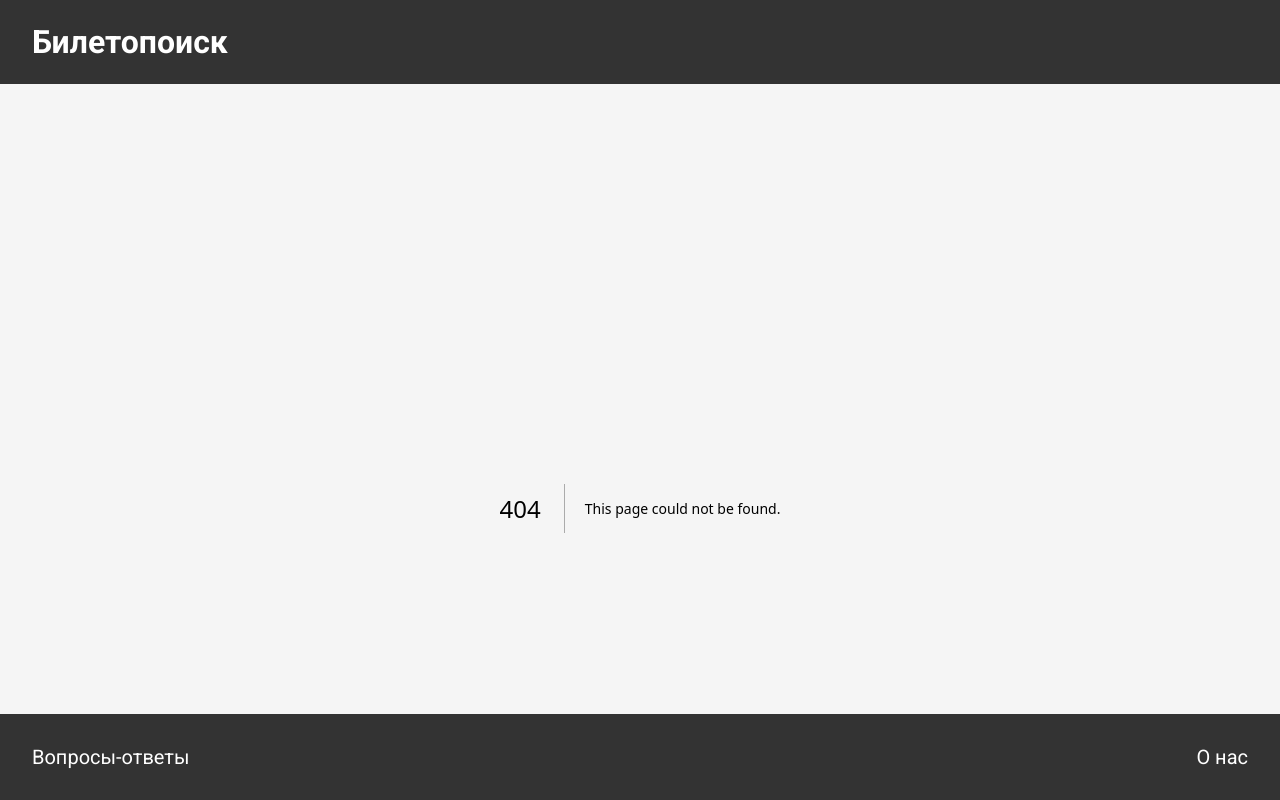
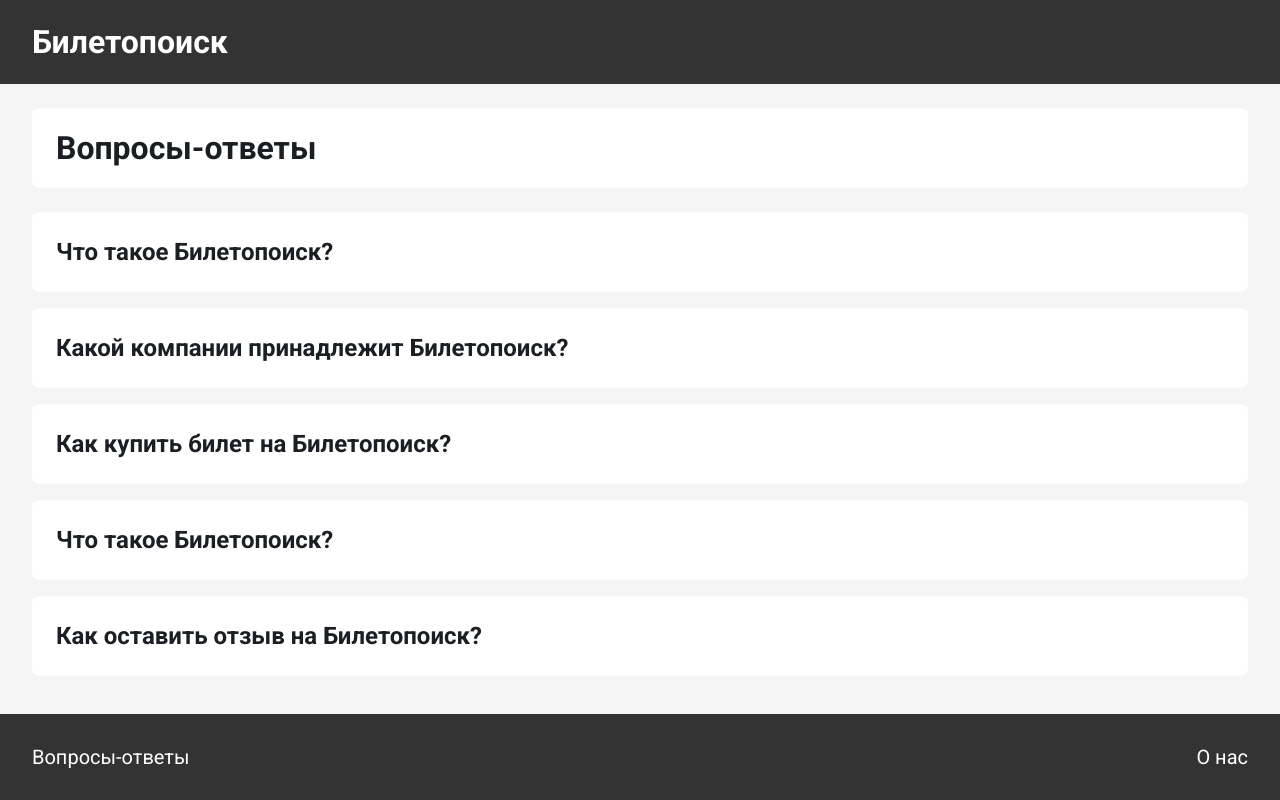
Before and after one commit to Anakharsis9/hw-biletpoisk, a Next.js app: page /qa in a window 1280 px wide. Before the commit this address had no page. Built offline with nearby package versions, Linux system fonts and the light colour scheme.

Commit message:
add accordion

```diff
--- /dev/null
+++ b/src/app/qa/page.tsx
@@ -0,0 +1,38 @@
+import { Accordion } from "@/components/Base/Accordion";
+import style from "./style.module.scss";
+
+const qas = [
+  {
+    q: "Что такое Билетопоиск?",
+    a: "Мы — крупнейший сервис о кино в рунете. На нем вы сможете посмотреть фильмы и сериалы, купить билеты в кино, узнать рейтинги популярных видео и интересные факты, поставить фильмам оценки, написать рецензии и дополнить описание фильмов."
+  },
+  {
+    q: "Какой компании принадлежит Билетопоиск?",
+    a: "Самой лучшей"
+  },
+  {
+    q: "Как купить билет на Билетопоиск?",
+    a: "Просто."
+  },
+  {
+    q: "Что такое Билетопоиск?",
+    a: "Мы — крупнейший сервис о кино в рунете."
+  },
+  {
+    q: "Как оставить отзыв на Билетопоиск?",
+    a: "Если ты читаешь это, то знай, я очень хочу спать"
+  }
+];
+
+export default function Page() {
+  return (
+    <div className={style.wrapper}>
+      <h2 className={style.title}>Вопросы-ответы</h2>
+      <div className={style.accordionsWrapper}>
+        {qas.map(qa => (
+          <Accordion key={qa.q} title={qa.q} text={qa.a} />
+        ))}
+      </div>
+    </div>
+  );
+}
--- /dev/null
+++ b/src/app/qa/style.module.scss
@@ -0,0 +1,23 @@
+@use "@/style/variables.module" as v;
+
+.wrapper {
+  display: flex;
+  flex-direction: column;
+  gap: 24px;
+
+  color: v.$text-gray;
+  font-family: "Roboto";
+}
+
+.title {
+  font-size: 32px;
+  line-height: 32px;
+  background-color: white;
+  padding: 24px;
+  border-radius: 8px;
+}
+.accordionsWrapper {
+  display: flex;
+  flex-direction: column;
+  gap: 16px;
+}
--- /dev/null
+++ b/src/components/Base/Accordion/Accordion.module.scss
@@ -0,0 +1,39 @@
+@use "@/style/variables.module" as v;
+
+.accordionWrapper {
+  display: flex;
+  flex-direction: column;
+  background-color: white;
+  border-radius: 8px;
+  padding: 24px;
+  transition: all 0.3s ease-in-out;
+  gap: 16px;
+
+  &[data-is-active="true"] {
+    .arrow {
+      transform: rotate(180deg);
+    }
+  }
+}
+.title {
+  display: flex;
+  align-items: center;
+  justify-content: space-between;
+  font-family: "Roboto";
+  h3 {
+    font-size: 24px;
+  }
+  line-height: 32px;
+
+  .arrow {
+    display: flex;
+    align-items: center;
+    transition: transform 0.3s ease-in-out;
+    transform: rotate(0deg);
+  }
+}
+
+.text {
+  font-size: 16px;
+  line-height: 24px;
+}
--- /dev/null
+++ b/src/components/Base/Accordion/index.tsx
@@ -0,0 +1,21 @@
+"use client";
+
+import { ArrowIcon } from "@/components/Icons";
+import style from "./Accordion.module.scss";
+import vars from "@/style/variables.module.scss";
+import { useState } from "react";
+
+export const Accordion = ({ title, text }: { title: string; text: string }) => {
+  const [isOpen, setIsOpen] = useState(false);
+  return (
+    <div className={style.accordionWrapper} data-is-active={isOpen}>
+      <div className={style.title}>
+        <h3>{title}</h3>
+        <div className={style.arrow} onClick={() => setIsOpen(prev => !prev)}>
+          <ArrowIcon color={vars.primaryGray} />
+        </div>
+      </div>
+      {isOpen && <div className={style.text}>{text}</div>}
+    </div>
+  );
+};
```
